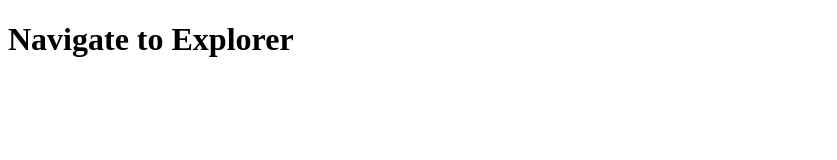
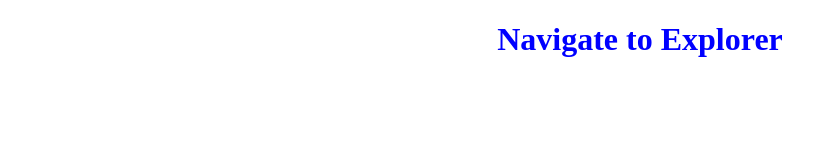
Before and after one commit to Ztruk11/node-200-loopback-worshop, a website: page client/index.html in a window 1280 px wide. Shown: the whole page, without its empty margins (0-837 px from the left). Drawn offline with Linux system fonts and the light colour scheme.

Commit message:
Centering Text

```diff
--- a/client/index.html
+++ b/client/index.html
@@ -5,6 +5,6 @@
     <title>Loopback Testing</title>
   </head>
   <body>
-    <h1>Navigate to Explorer</h1>
+    <h1 style="color:blue; text-align: center">Navigate to Explorer</h1>
   </body>
 </html>
```
